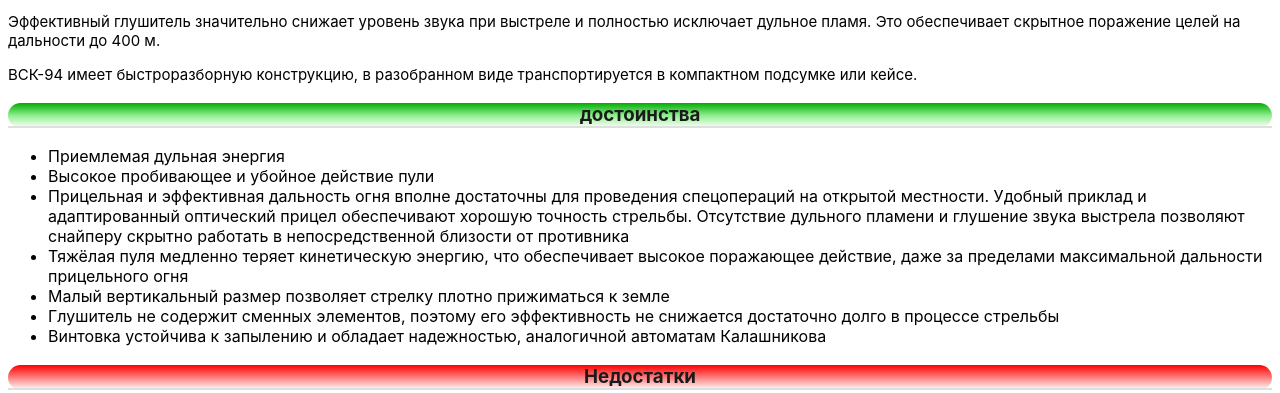
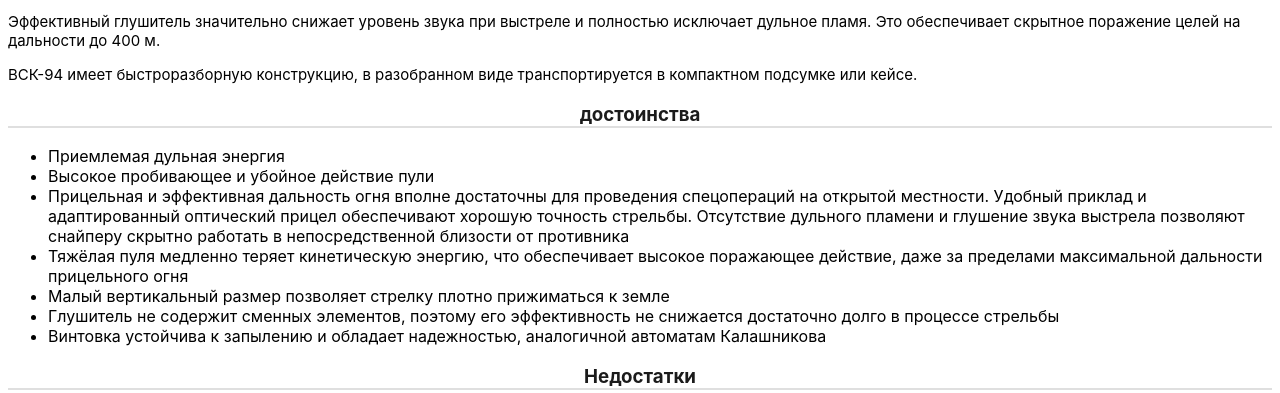
Before and after one commit to LeeMonRen/svk-94article, a plain HTML site: page index.html in a window 1280 px wide. Shown: the part 410-803 px from the top of the page. Drawn offline with Linux system fonts and the light colour scheme.

Commit message:
Update style.css

```diff
--- a/style.css
+++ b/style.css
@@ -35,15 +35,6 @@ img:hover {
     transition: 3s linear;
 }
 
-.great {
-    background-image: linear-gradient(rgb(1, 172, 1),lightgreen,white);
-    border-radius: 100px;
-}
-
-.mda {
-    background-image: linear-gradient(red,rgb(252, 126, 126),white);
-    border-radius: 100px;
-}
 
 span {
     background-color: lemonchiffon;
```
